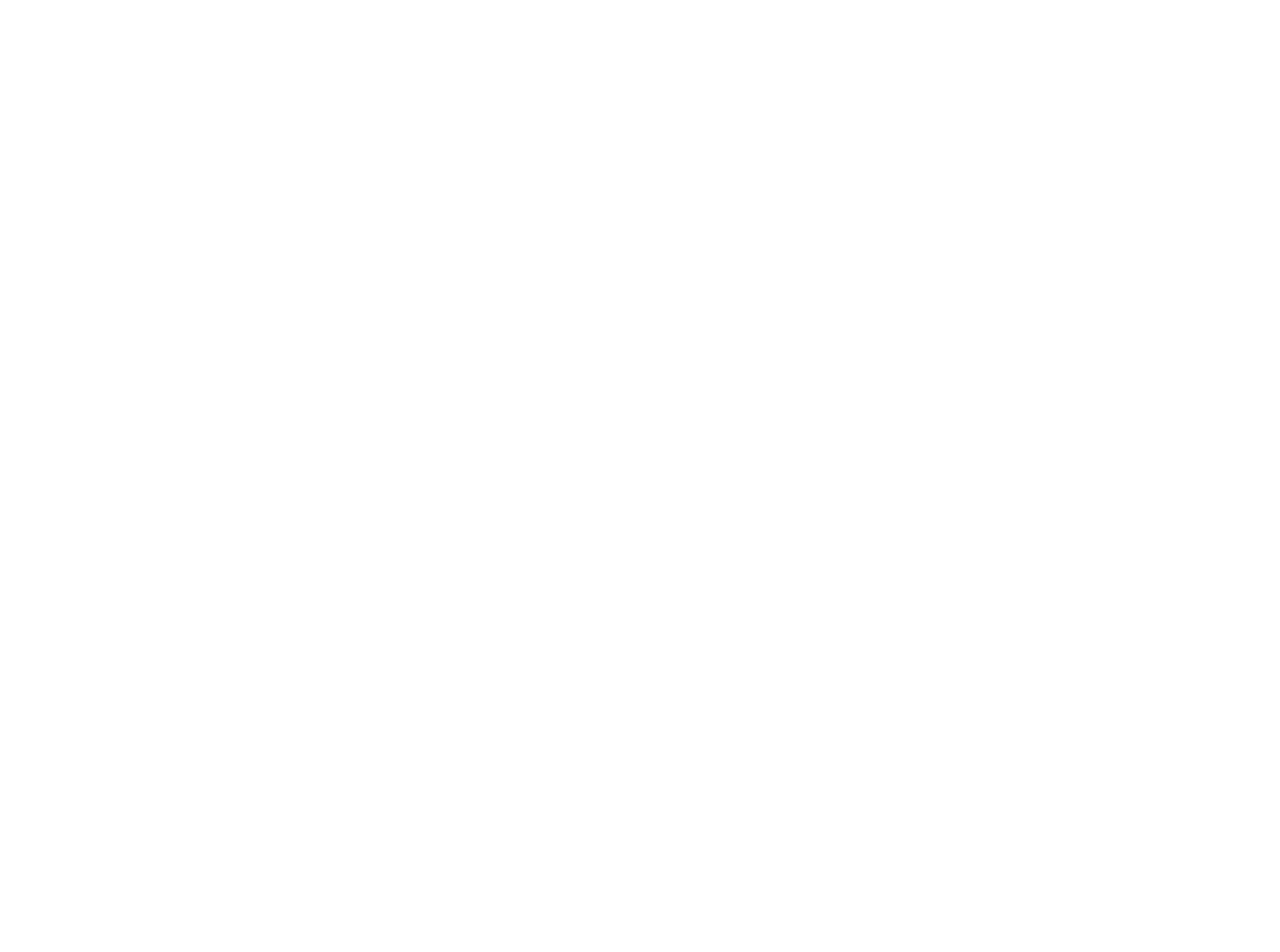
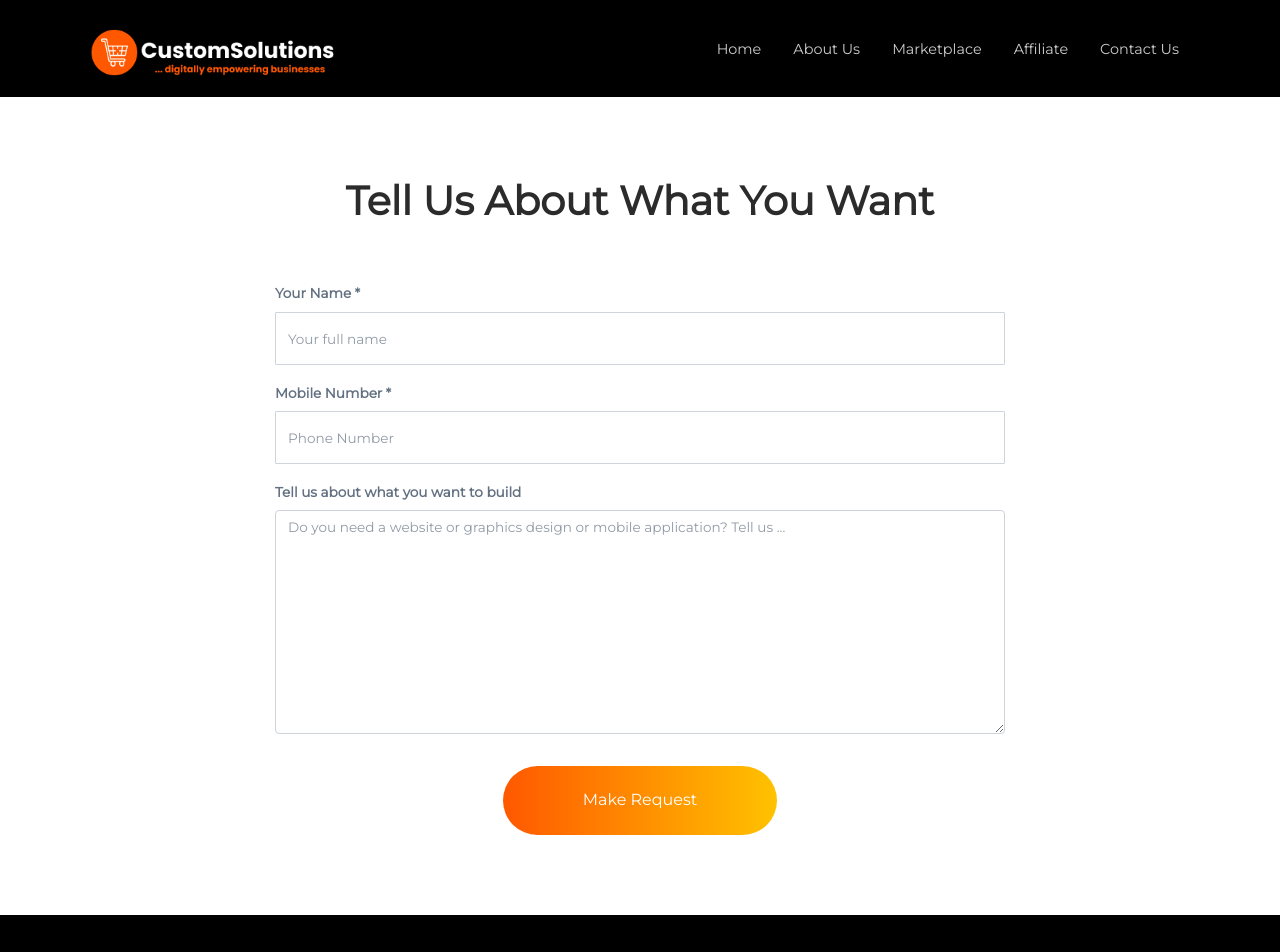
Before and after one commit to Achilles45/customsolutions, a Vue app: page /request in a window 1280 px wide. Shown: the top 952 px of the page. Before the commit the page ends 800 px from the top, so only its background shows below. Built offline with nearby package versions, Linux system fonts and the light colour scheme; no server answers.

Commit message:
Initial design of the request page

```diff
--- a/src/router/index.js
+++ b/src/router/index.js
@@ -13,6 +13,7 @@
 import Register from '../views/Register'
 import Login from '../views/Login'
 import Dashboard from '../views/Dashboard'
+import Request from '../views/Request'
 
 Vue.use(VueRouter)
 
@@ -93,6 +94,11 @@
       requiresAuth: true
     }
   },
+  {
+    path: '/request',
+    name: 'Request',
+    component: Request
+  },
 ]
 
 const router = new VueRouter({
--- /dev/null
+++ b/src/views/Request.vue
@@ -0,0 +1,109 @@
+<template>
+  <div class="request">
+     <Navbar />
+     <div class="container">
+         <div class="row contents">
+             <div class="col-md-2"></div>
+             <div class="col-md-8">
+                 <h1 class="text-center">Tell us about what you want</h1>
+                 <form action="">
+                    <div class="form-group">
+                        <label for="name">Your Name *</label>
+                        <input type="text" class="form-control" placeholder="Your full name">
+                    </div>
+                    <div class="form-group">
+                        <label for="name">Mobile Number *</label>
+                        <input type="tel" class="form-control" placeholder="Phone Number">
+                    </div>
+                    <label for="message">Tell us about what you want to build</label>
+                    <textarea name="" class="form-control" id="" cols="30" rows="10" placeholder="Do you need a website or graphics design or mobile application? Tell us ..."></textarea>
+                    <div class="text-center">
+                        <button type="submit" class="form__btn">Make Request</button>
+                    </div>
+                 </form>
+             </div>
+             <div class="col-md-2"></div>
+         </div>
+     </div>
+     <Footer />
+  </div>
+</template>
+
+<script>
+import Navbar from '@/components/Navbar.vue';
+import Footer from '@/components/Footer.vue';
+export default {
+components:{
+    Navbar,
+    Footer
+}
+}
+</script>
+
+<style lang="scss" scoped>
+@import '../assets/styles/_colors';
+.request{
+    .contents{
+        h1{
+            font-weight: bold;
+            color: #2b2b2b;
+            text-transform: capitalize;
+        }
+        padding: 5rem 0;
+        form{
+            padding-top: 3rem;
+            label{
+                font-weight: bold;
+                font-size: .85rem;
+                color: #627081;
+            }
+            input{
+                height: 3.3rem;
+                box-shadow: none;
+                outline: none;
+                border-radius: 1px;
+                &::placeholder{
+                    font-size: .85rem;
+                    color: #627081;
+                    opacity: .7;
+                }
+            }
+            textarea{
+                margin-bottom: 2rem;
+                height: 14rem;
+                box-shadow: none;
+                &::placeholder{
+                    font-size: .85rem;
+                    color: #627081;
+                    opacity: .7;
+                }
+            }
+            .form__btn{
+            background: linear-gradient(to right, $secondary-color , $tertiary-color);
+            color: #fff;
+            text-decoration: none;
+            padding: 1.4rem 5rem;
+            border-radius: 50px;
+            transition: all ease-in-out .5s;
+            border: none;
+            &:hover{
+            padding: 1.4rem 5rem;
+            }
+  }
+        }
+    }
+}
+
+
+//Media Queries
+@media only screen and (max-width: 600px){
+    .request{
+        .contents{
+            h1{
+                font-size: 1.7rem;
+                line-height: 1.4;
+            }
+        }
+    }
+}
+</style>
```
